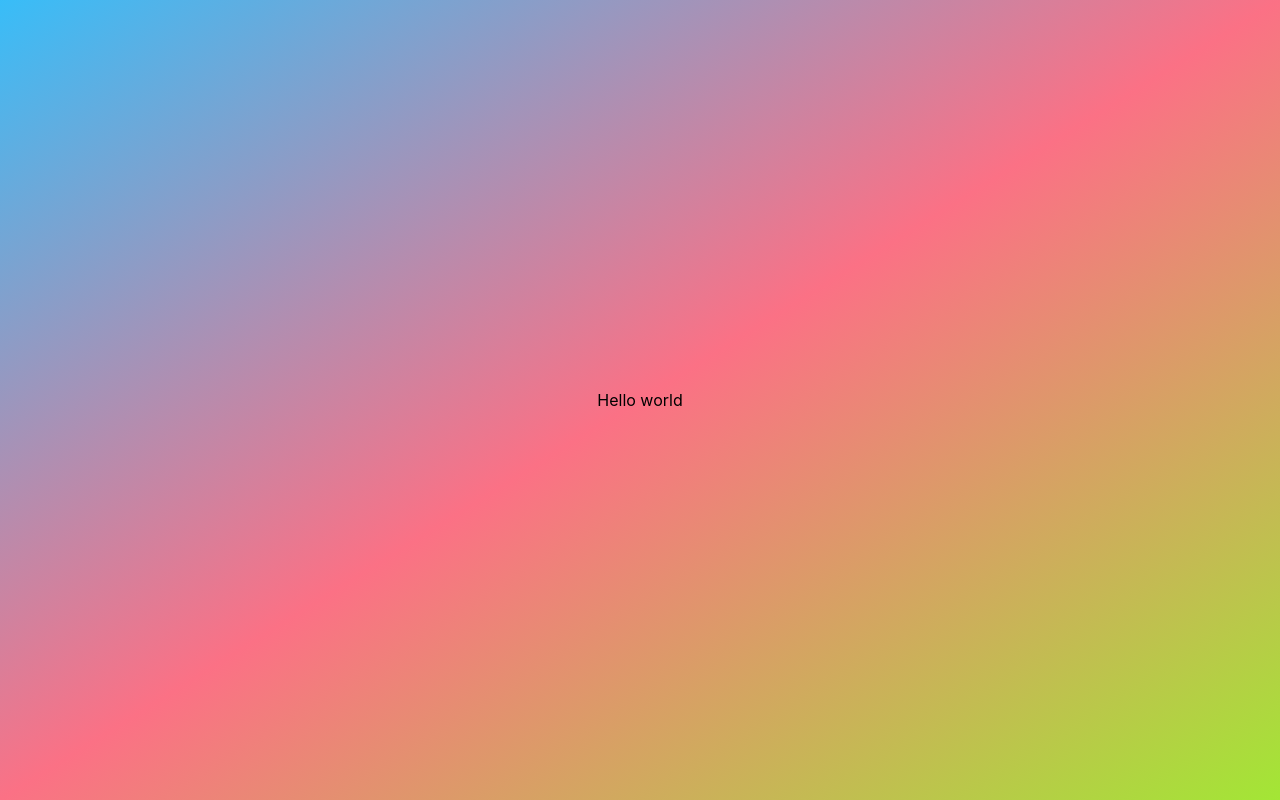
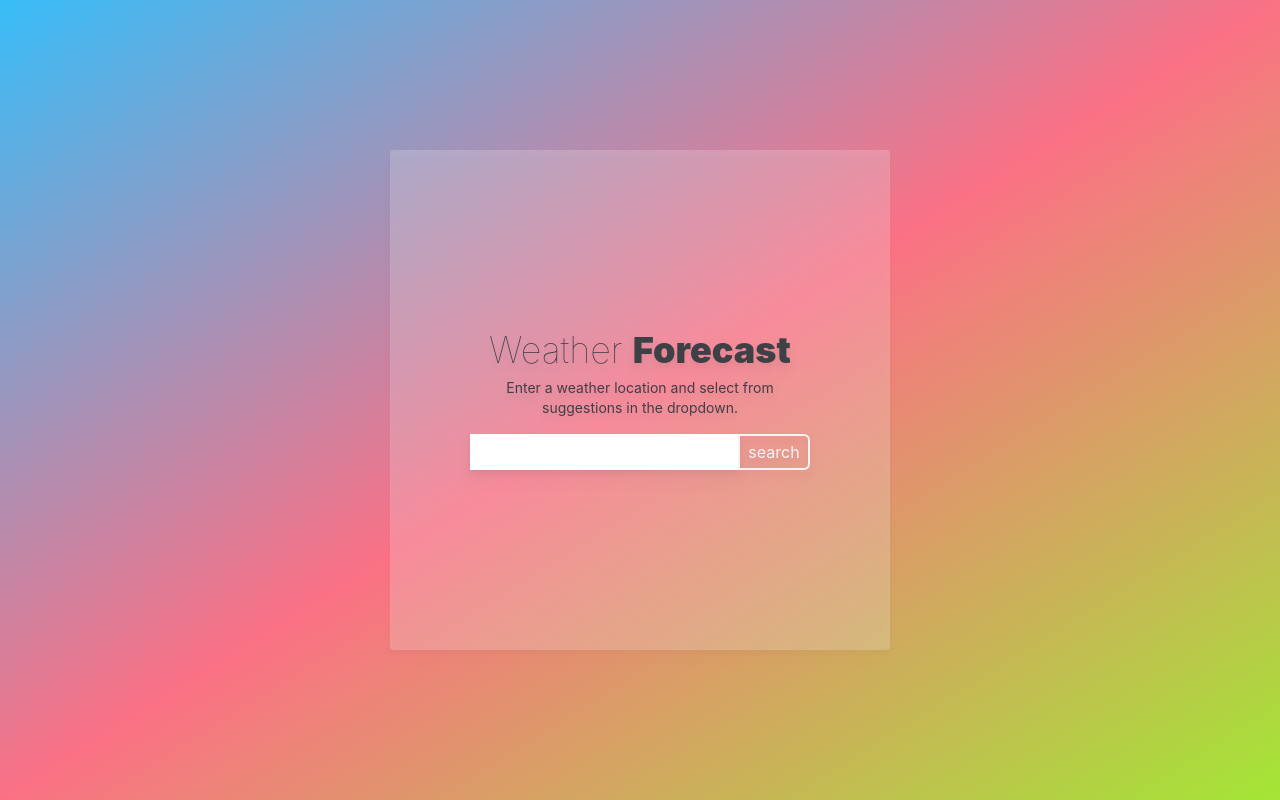
Before and after one commit to kevinsmasters/ts-r-weather, a React (Create React App) app: page / in a window 1280 px wide. Built offline with nearby package versions, Linux system fonts and the light colour scheme.

Commit message:
build out basic interface structure (#1)

```diff
--- a/src/App.tsx
+++ b/src/App.tsx
@@ -1,7 +1,24 @@
 const App = () => {
   return (
     <main className="flex justify-center items-center bg-gradient-to-br from-sky-400 via-rose-400 to-lime-400 h-[100vh] w-full">
-      Hello world
+      <section className="w-full md:max-w-[500px] p-4 flex flex-col text-center items-center justify-center md:px-10 lg:p-24 h-full lg:h-[500px] bg-white bg-opacity-20 backdrop-blur-ls rounded drop-shadow-lg text-zinc-700">
+        <h1 className="text-4xl font-thin">
+          Weather <span className="font-black">Forecast</span>
+        </h1>
+        <p className="text-sm mt-2">
+          Enter a weather location and select from suggestions in the dropdown.
+        </p>
+        <div className="flex mt-10 md:mt-4">
+          <input
+            type="text"
+            value={''}
+            className="px-2 py-1 rounded-1-md border-2 border-white"
+          />
+          <button className="rounded-r-md border-2 border-zinc-100 hover:border-zinc-500 hover:text-zinc-500  text-zinc-100 px-2 py-1 cursor-pointer">
+            search
+          </button>
+        </div>
+      </section>
     </main>
   )
 }
```
Also changed, not shown: 1 other file (tests, documents, lock files or other folders).
